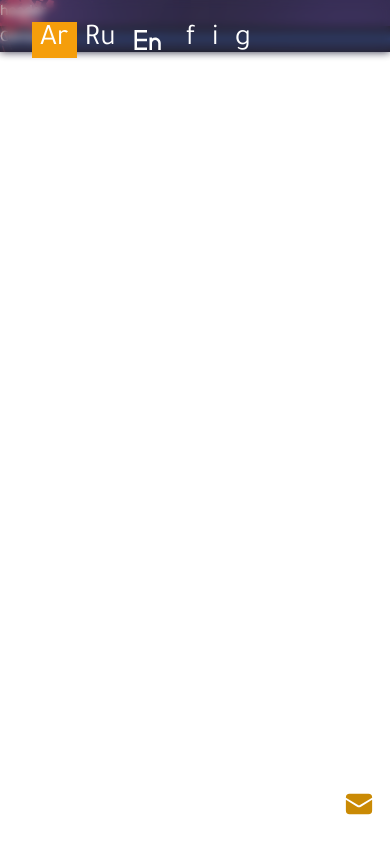
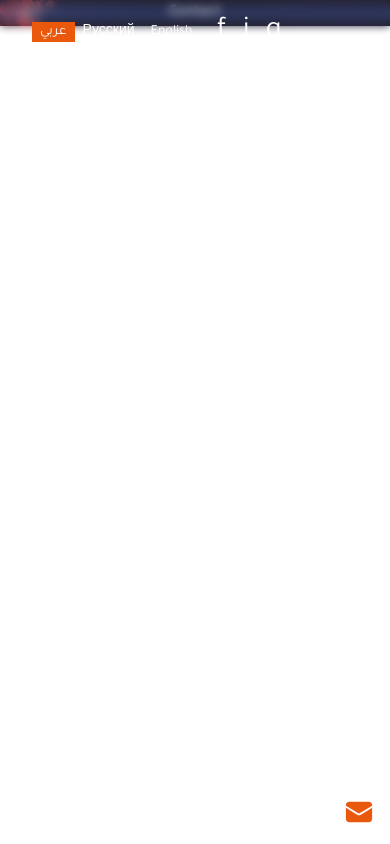
Before and after one commit to ma-91-02/mohamed-portfolio, a Next.js app: page /ar/contact in a window 390 px wide. Built offline with nearby package versions, Linux system fonts and the light colour scheme.

Commit message:
edit some styles

```diff
--- a/src/app/[locale]/page.tsx
+++ b/src/app/[locale]/page.tsx
@@ -17,13 +17,13 @@ import { fadeIn } from '@/variants'
 export default function Home() {
   // const t = useTranslations('HomePage');
   return (
-    <>
-      {/* bg img */}
-      {/* <div className=" bg-none xl:bg-explosion xl:bg-cover xl:bg-left xl:bg-no-repeat w-full h-full absolute mix-blend-color-dodge translate-z-0 z-10"></div> */}
-      <div className=" h-full xl:max-h-[820px] flex flex-col z-20  items-center xl:justify-center  xl:flex-row my-[110px] xl:my-0">
+
+    // <main className=" flex">
+      <div className="xl:px-32 w-full h-full  xl:max-h-[820px] flex flex-col z-20 flex-1 items-center xl:justify-center  xl:flex-row  xl:my-0">
+        <div className="mt-[120px]"></div>
         <ParticlesContainer />
         {/* image */}
-        <div className="w-[60%] md:w-[40%]   flex justify-center items-center">
+        <div className="w-[60%] md:w-[50%]  xl:w-[40%] flex justify-center items-center">
           {/* particles */}
           {/* Avatar img */}
           <motion.div
@@ -31,7 +31,7 @@ export default function Home() {
             className="flex flex-col w-full h-full max-w-[737px] max-h-[578px]">
             <Avatar />
             <div className="bg-orange-600 text-white text-center flex items-center justify-center">
-              <h1 className="text-3xl xl:text-6xl py-2 my-auto flex justify-center items-center h-full w-full">
+              <h1 className="h2 p-2 my-auto flex justify-center text-nowrap  items-center  h-full w-full">
                 Mohamed Al-zurfi
               </h1>
             </div>
@@ -59,11 +59,15 @@ export default function Home() {
             <motion.div variants={fadeIn('down', 0.4)} initial='hidden' animate='show' exit='hidden' className=" hidden xl:flex">
               <ProjectsBtn />
             </motion.div>
+            <div className="mb-[120px]"></div>
+            {/* <div className="bg-none xl:bg-explosion xl:bg-cover xl:bg-left xl:bg-no-repeat w-full h-full absolute mix-blend-color-dodge translate-z-0"></div> */}
           </div>
         </div>
 
 
       </div>
-    </>
+    // </main>
+
+
   );
 }
--- a/src/app/globals.css
+++ b/src/app/globals.css
@@ -3,7 +3,7 @@
 @tailwind utilities;
 
 
-/* @import url('https://fonts.googleapis.com/css2?family=Tajawal:wght@200;300;400;500;700;800;900&display=swap'); */
+@import url('https://fonts.googleapis.com/css2?family=Tajawal:wght@200;300;400;500;700;800;900&display=swap');
 .tajawal-extralight {
   font-family: "Tajawal", sans-serif;
   font-weight: 200;
@@ -69,13 +69,13 @@
     @apply w-full h-full overflow-hidden;
   }
   .h1 {
-    @apply text-[35px] leading-tight md:text-[60px] md:leading-[1.3] mb-8 font-semibold;
+    @apply text-[20px] leading-tight md:text-[35px] md:leading-[1.3] xl:text-[50px] mb-8  t-black;
   }
   .h2 {
-    @apply text-[35px] leading-tight md:text-[54px] md:leading-[1.3] mb-4 font-semibold;
+    @apply text-[18px] leading-tight md:text-[33px] md:leading-[1.3] xl:text-[48px] mb-4 t-black;
   }
   p {
-    @apply leading-[1.8] text-white/60 font-light;
+    @apply leading-[1.6] text-white/60 font-light tajawal-medium ;
   }
   .btn,
   .input {
--- a/src/components/header/left-nav.tsx
+++ b/src/components/header/left-nav.tsx
@@ -31,9 +31,9 @@ export const navData = [
 export default function LeftNav() {
   const path = usePathname();
   return (
-    <nav className='flex flex-col items-center xl:justify-center gap-y-4 fixed h-max top-0 mt-auto xl:left-[2%] z-50  w-full xl:w-16 xl:max-w-md xl:h-screen'>
+    <nav className='flex flex-col items-center xl:justify-center gap-y-4 fixed h-max top-0 mt-auto xl:left-[2%] z-50  w-full xl:w-20 xl:max-w-md xl:h-screen'>
       {/* inner */}
-      <div className="flex w-full xl:flex-col items-center justify-between xl:justify-center gap-y-10 px-4 md:px-40 xl:px-0 h-[80px] xl:h-max py-8 bg-white/10 backdrop-blur-sm text-3xl xl:text-xl xl:rounded-full">
+      <div className="flex w-full xl:flex-col items-center justify-between xl:justify-center gap-y-10 px-4 md:px-40 xl:px-0 h-[40px] xl:h-max py-8 bg-white/10 backdrop-blur-sm text-3xl xl:text-xl xl:rounded-full">
         <div className='flex flex-row justify-center items-center xl:flex-col'>
           <LocalSwitcher />
           <ul className='flex flex-row xl:flex-col items-center justify-between gap-x-4'>
--- a/src/components/header/local-switcher.tsx
+++ b/src/components/header/local-switcher.tsx
@@ -7,15 +7,15 @@ export default function LocalSwitcher() {
   const path = usePathname();
 
   return (
-    <ul className="flex w-full xl:flex-col items-center justify-between xl:justify-center gap-y-10 px-4 md:px-40 xl:px-0 h-[80px] xl:h-max py-8  text-3xl xl:text-xl xl:rounded-full">
-      <li className={path.startsWith("/ar") ? 'px-2 bg-amber-500' : `px-2 `} >
-        <Link href={`/ar${path.replace('/ru', '').replace('/en', '').replace("/ar", '')}`}>Ar</Link>
+    <ul className="flex w-full xl:flex-col items-center justify-between xl:justify-center gap-y-10 px-4 md:px-40 xl:px-0 h-[40px]  xl:h-max py-8 text-sm md:text-lg xl:rounded-full">
+      <li className={path.startsWith("/ar") ? 'px-2 w-full text-center bg-orange-600' : `px-2 `} >
+        <Link href={`/ar${path.replace('/ru', '').replace('/en', '').replace("/ar", '')}`}>عربي</Link>
       </li>
-      <li className={path.startsWith("/ru") ? 'px-2 bg-amber-500' : `px-2 `}>
-        <Link href={`/ru${path.replace('/ru', '').replace('/en', '').replace("/ar", '')}`}>Ru</Link>
+      <li className={path.startsWith("/ru") ? 'px-2 w-full text-center bg-orange-600' : `px-2 `}>
+        <Link href={`/ru${path.replace('/ru', '').replace('/en', '').replace("/ar", '')}`}>Русский</Link>
       </li>
-      <li className={path.startsWith("/en") ? 'px-2 bg-amber-500' : `px-2 `} >
-        <Link href={`/en${path.replace('/ru', '').replace('/en', '').replace("/ar", '')}`}><RiEnglishInput /></Link>
+      <li className={path.startsWith("/en") ? 'px-2 w-full text-center bg-orange-600' : `px-2 `} >
+        <Link href={`/en${path.replace('/ru', '').replace('/en', '').replace("/ar", '')}`}>English</Link>
       </li>
     </ul>
   )
--- a/src/components/header/main-header.tsx
+++ b/src/components/header/main-header.tsx
@@ -13,7 +13,7 @@ export default function MainHeader() {
       <TopLeftImg/>
       <RightNav/>
       <LeftNav/>
-      <Header />
+      {/* <Header /> */}
       {/* <LocalSwitcher /> */}
     </header>
   )
--- a/src/components/header/right-nav.tsx
+++ b/src/components/header/right-nav.tsx
@@ -31,14 +31,14 @@ export const navData = [
 export default function RightNav() {
   const path = usePathname();
   return (
-    <nav className='flex flex-col items-center xl:justify-center gap-y-4 fixed h-max bottom-0 mt-auto xl:right-[2%] z-50 top-0 w-full xl:w-16 xl:max-w-md xl:h-screen'>
+    <nav className='flex flex-col items-center xl:justify-center gap-y-4 fixed h-max bottom-0 mt-auto xl:right-[2%] z-50 top-0 w-full xl:w-20 xl:max-w-md xl:h-screen'>
       {/* inner */}
-      <div className="flex w-full xl:flex-col items-center justify-between xl:justify-center gap-y-10 px-4 md:px-40 xl:px-0 h-[80px] xl:h-max py-8 bg-white/10 backdrop-blur-sm text-3xl xl:text-xl xl:rounded-full">
+      <div className="flex w-full xl:flex-col items-center justify-between xl:justify-center gap-y-10 px-4 md:px-40 xl:px-0 h-[60px] xl:h-max py-8 bg-white/10 backdrop-blur-sm text-3xl xl:text-3xl xl:rounded-full">
         {navData.map((link, index) => {
           return <Link
             className={`${link.path === '/' ?
-              (path === '/en' || path === '/ru' || path === '/ar' ? 'text-yellow-600' : '') :
-              (path.includes(link.path) ? 'text-yellow-600' : '')
+              (path === '/en' || path === '/ru' || path === '/ar' ? 'text-orange-600' : '') :
+              (path.includes(link.path) ? 'text-orange-600' : '')
               } relative flex items-center group hover:text-orange-600 transition-all duration-300 `}
             key={index}
             href={path.replace('/about', '').replace('/services', '').replace('/work', '').replace('/testimonials', '').replace('/contact', '') + link.path}
--- a/src/components/layout.tsx
+++ b/src/components/layout.tsx
@@ -11,7 +11,7 @@ export default function Layout({ children }: RootLayoutProps) {
   const path = usePathname()
   return (
     <AnimatePresence mode="wait">
-      <motion.div key={path} className=' h-full overflow-y-auto bg-gradient-to-b from-black/60 via-blue-950 to-black/60'>
+      <motion.div key={path} className='flex w-full h-full  flex-col items-center justify-center overflow-y-auto bg-gradient-to-b from-black/60 via-blue-950 to-black/60'>
         <Transition />
         {children}
       </motion.div>
--- a/tailwind.config.ts
+++ b/tailwind.config.ts
@@ -37,6 +37,9 @@ const config: Config = {
         poppins: [`var(--font-poppins)`, 'sans-serif'],
         Tajawal: [`var(--font-Tajawal)`, 'sans-serif'],
       },
+      height:{
+        subH:`calc(100% + 140px)`
+      }
     },
   },
   container: {
```
